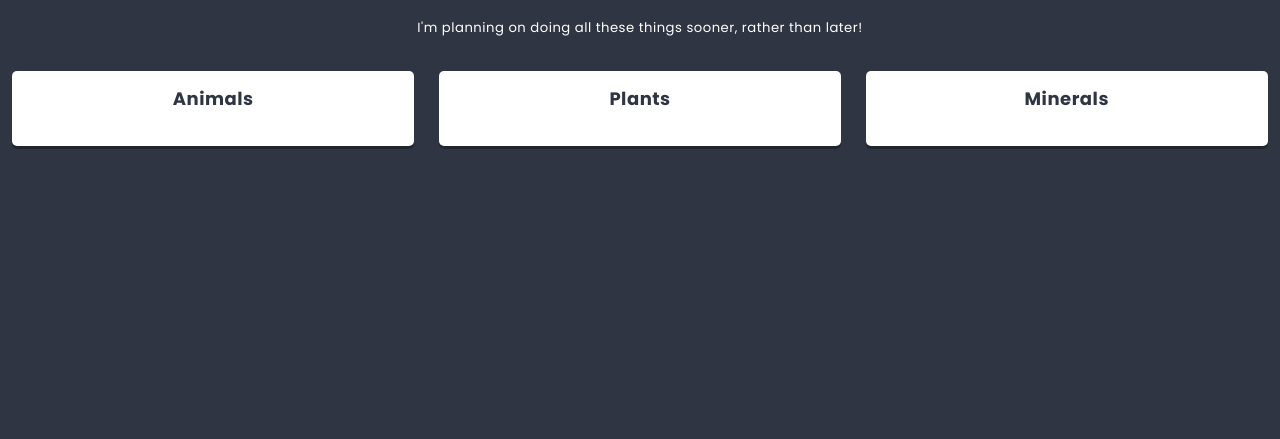
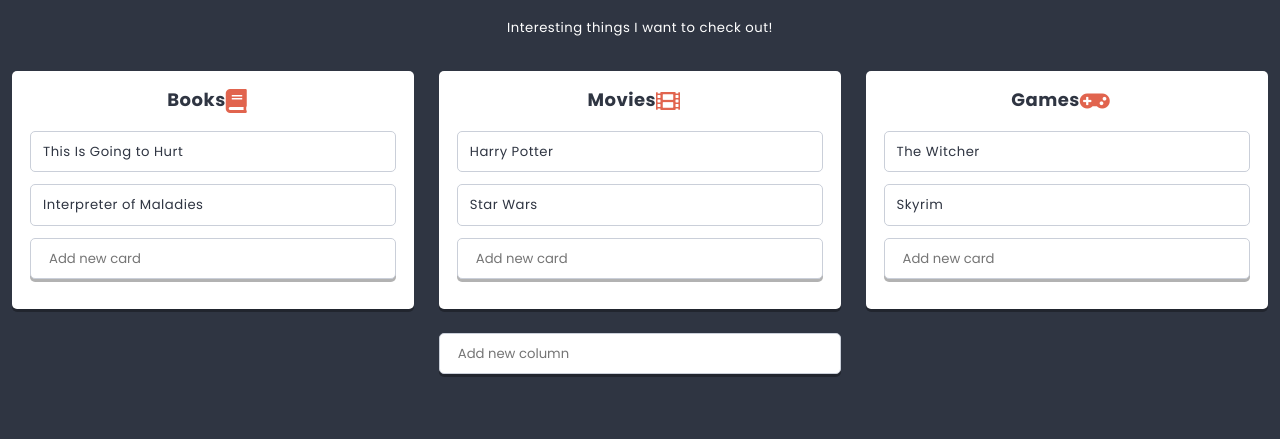
Before and after one commit to Vpartyzan/react-start, a React app: page / in a window 1280 px wide. Shown: the part 361-800 px from the top of the page. Built offline with nearby package versions, Linux system fonts and the light colour scheme.

Commit message:
Add state for components; Add Card component

```diff
--- a/src/components/App/App.js
+++ b/src/components/App/App.js
@@ -1,16 +1,15 @@
 import React from 'react';
 import styles from './App.scss';
 import List from "../List/List";
+import {pageContents, listData} from '../../data/dataStore';
 
 class App extends React.Component {
   render() {
     return (
       <main className={styles.component}>
-        <h1 className={styles.title}>My first React app</h1>
-        <h2 className={styles.subtitle}>Hello World!</h2>
-          <List title={['Things to do ', <sup key='1'>soon!</sup>]} src="http://uploads.kodilla.com/bootcamp/fer/11.react/space.png">
-              <p>I'm planning on doing all these things sooner, rather than later!</p>
-          </List>
+        <h1 className={styles.title}>{pageContents.title}</h1>
+        <h2 className={styles.subtitle}>{pageContents.subtitle}</h2>
+          <List {...listData}/>
       </main>
     )
   }
--- /dev/null
+++ b/src/components/Button/Button.js
@@ -0,0 +1,11 @@
+import React from 'react';
+import styles from './Button.scss';
+
+const Button = ({variant = '', ...otherProps}) => (
+  <button
+    {...otherProps}
+    className={styles.component + variant.split(' ').map(name => ' ' + (styles[name] || name)).join('')}
+  />
+);
+
+export default Button;
--- /dev/null
+++ b/src/components/Card/Card.js
@@ -0,0 +1,23 @@
+import React from 'react';
+import styles from './Card.scss';
+import PropTypes from 'prop-types';
+
+import ReactHtmlParser from 'react-html-parser';
+
+class Card extends React.Component {
+    static propsTypes = {
+        title: PropTypes.node,
+    }
+
+    render() {
+        return (
+            <section className={styles.component} >
+                <div>
+                    {ReactHtmlParser(this.props.title)}
+                </div>
+            </section>
+        )
+    }
+}
+
+export default Card;
--- a/src/components/Column/Column.js
+++ b/src/components/Column/Column.js
@@ -1,16 +1,53 @@
 import React from "react";
-import style from './Column.scss';
+import styles from './Column.scss';
 import PropTypes from 'prop-types';
+import Card from "../Card/Card";
+import Creator from "../Creator/Creator";
+import {settings} from "../../data/dataStore";
+import Icon from "../Icon/Icon";
 
 class Column extends React.Component {
+    state = {
+        cards: this.props.cards || [],
+    }
+
     static propTypes = {
         title: PropTypes.node.isRequired,
+        icon: PropTypes.node,
+        cards: PropTypes.array,
+    }
+
+    addCard(title) {
+        this.setState(state => (
+            {
+                cards: [
+                    ...state.cards,
+                    {
+                        key: state.cards.length ? state.cards[state.cards.length-1].key+1 : 0,
+                        title,
+                    }
+                ]
+            }
+        ));
     }
 
     render() {
         return (
-            <section className={style.component}>
-                <h3 className={style.title}>{this.props.title}</h3>
+            <section className={styles.component}>
+                <h3 className={styles.title}>
+                    {this.props.title}
+                    <span className={styles.icon}>
+                        <Icon name={this.props.icon}/>
+                    </span>
+                </h3>
+                <div>
+                    {this.state.cards.map(({key, ...cardsProps}) => (
+                        <Card key={key} {...cardsProps} />
+                    ))}
+                </div>
+                <div className={styles.creator}>
+                    <Creator text={settings.cardCreatorText} action={title => this.addCard(title)}/>
+                </div>
             </section>
         )
     }
--- a/src/components/Column/Column.scss
+++ b/src/components/Column/Column.scss
@@ -28,6 +28,14 @@
   vertical-align: middle;
 }
 
+.creator {
+  margin: $base-size auto 0;
+
+  input {
+    box-shadow: 0 3px 0 rgba(0, 0, 0, 0.3);
+  }
+}
+
 @media (max-width: 767px) {
 
   .component {
--- /dev/null
+++ b/src/components/Creator/Creator.js
@@ -0,0 +1,63 @@
+import React from 'react';
+import styles from './Creator.scss';
+import Button from '../Button/Button';
+import PropTypes from 'prop-types';
+
+class Creator extends React.Component {
+  static propTypes = {
+    text: PropTypes.string,
+  }
+
+  static defaultProps = {
+    text: 'Add new item',
+  }
+
+  state = {
+    value: '',
+    visibleButtons: false,
+  }
+
+  handleChange = event => {
+    // console.log(event);
+    this.setState({
+      value: event.target.value,
+      visibleButtons: event.target.value.length > 0
+    });
+  }
+
+  handleOK = () => {
+    if(this.state.value != ''){
+      this.props.action(this.state.value);
+      this.setState({
+        value: '',
+        visibleButtons: false
+      });
+    }
+  }
+
+  handleCancel = () => {
+    this.setState({
+      value: '',
+      visibleButtons: false
+    });
+  }
+
+  render() {
+    return (
+      <div className={styles.component}>
+        <input
+          type='text'
+          placeholder={this.props.text}
+          value={this.state.value}
+          onChange={this.handleChange}
+        />
+        <div className={styles.buttons + (this.state.visibleButtons ? ' ' + styles.buttonsShown : '')}>
+          <Button onClick={this.handleOK}>OK</Button>
+          <Button onClick={this.handleCancel} variant='danger'>cancel</Button>
+        </div>
+      </div>
+    );
+  }
+}
+
+export default Creator;
--- a/src/components/Hero/Hero.js
+++ b/src/components/Hero/Hero.js
@@ -1,17 +1,18 @@
 import React from "react";
 import style from './Hero.scss'
 import PropTypes from 'prop-types';
+import ReactHtmlParser from 'react-html-parser';
 
 const Hero = props => (
     <header className={style.component}>
-        <h2 className={style.title}>{props.titleText}</h2>
-        <img className={style.image} src={props.src}/>
+        <h2 className={style.title}>{ReactHtmlParser(props.titleText)}</h2>
+        <img className={style.image} src={props.image}/>
     </header>
 );
 
 Hero.propTypes = {
     titleText: PropTypes.node.isRequired,
-    src: PropTypes.string.isRequired,
+    image: PropTypes.node.isRequired,
 };
 
 export default Hero;
--- /dev/null
+++ b/src/components/Icon/Icon.js
@@ -0,0 +1,5 @@
+import React from 'react';
+
+const Icon = props => (<i className={`fas fa-${props.name}`}></i>);
+
+export default Icon;
--- a/src/components/List/List.js
+++ b/src/components/List/List.js
@@ -1,33 +1,59 @@
 import React from 'react';
 import styles from './List.scss';
-
 import Hero from '../Hero/Hero';
 import Column from "../Column/Column";
+import Creator from "../Creator/Creator";
 
 import PropTypes from 'prop-types';
+import {settings} from '../../data/dataStore';
+import ReactHtmlParser from 'react-html-parser';
 
 class List extends React.Component {
+    state = {
+        columns: this.props.columns || [],
+    }
+
     static propsTypes = {
         title: PropTypes.node.isRequired,
-        src: PropTypes.string.isRequired,
-        children: PropTypes.node.isRequired,
+        image: PropTypes.string.isRequired,
+        description: PropTypes.node,
+        columns: PropTypes.array,
     }
 
     static defaultProps = {
-        children: <p>I can do all the things!!!</p>
+        description: settings.defaultListDescription,
+    }
+
+    addColumn(title) {
+        this.setState(state => (
+            {
+                columns: [
+                    ...state.columns,
+                    {
+                        key: state.columns.length ? state.columns[state.columns.length-1].key+1 : 0,
+                        title,
+                        icon: 'list-alt',
+                        cards: []
+                    }
+                ]
+            }
+        ));
     }
 
     render() {
         return (
             <section className={styles.component}>
-                <Hero titleText={this.props.title} src={this.props.src}/>
+                <Hero titleText={this.props.title} image={this.props.image}/>
                 <div className={styles.description}>
-                    {this.props.children}
+                    {ReactHtmlParser(this.props.description)}
                 </div>
                 <div className={styles.columns}>
-                    <Column title="Animals"/>
-                    <Column title="Plants"/>
-                    <Column title="Minerals"/>
+                    {this.state.columns.map(({key, ...columnProps}) => (
+                        <Column key={key} {...columnProps} />
+                    ))}
+                </div>
+                <div className={styles.creator}>
+                    <Creator text={settings.columnCreatorText} action={title => this.addColumn(title)}/>
                 </div>
             </section>
         )
```
